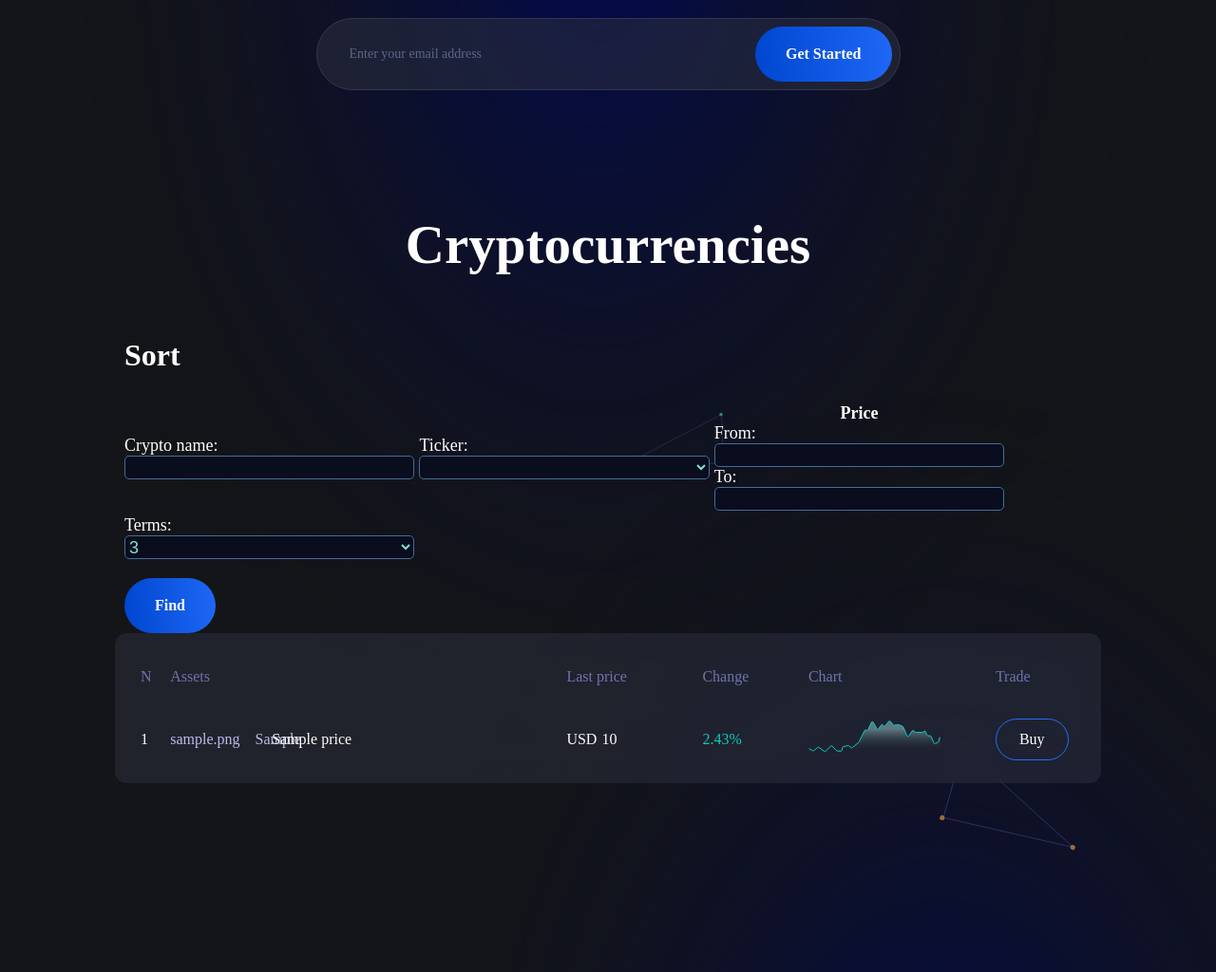
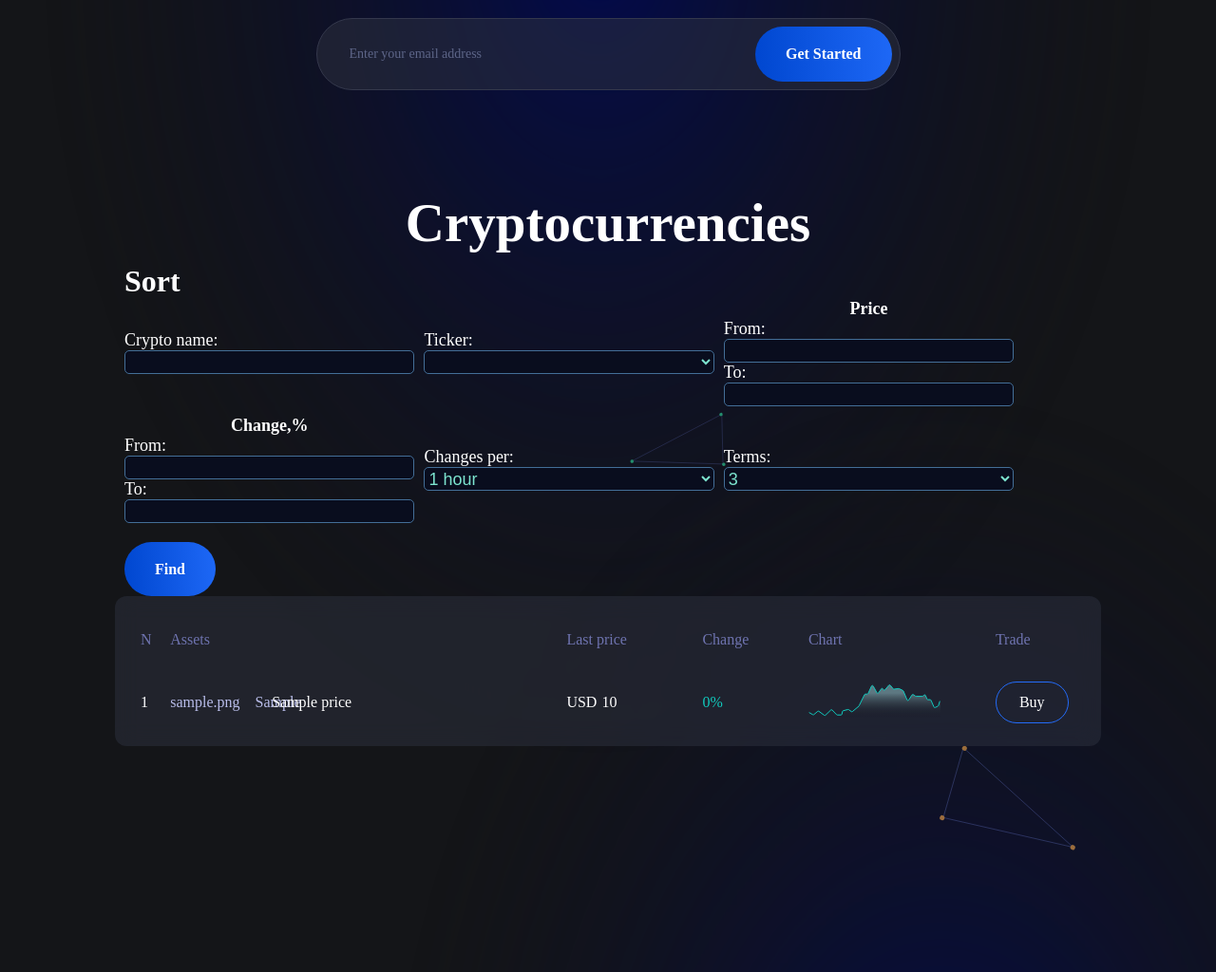
Before and after one commit to EdCrafter/Cryptolly, a PHP site: page /sytes/morePrices.php in a window 1280 px wide. Shown: the part 425-1449 px from the top of the page at 95% size. Run offline with PHP 8.4, Linux system fonts and the light colour scheme; tables that the repository leaves empty or names only in its code hold one stand-in row (values such as "Sample post"); some web fonts are replaced.

Commit message:
add change

```diff
--- a/components/css/morePrices.css
+++ b/components/css/morePrices.css
@@ -4,38 +4,40 @@ h1 {
   font-style: normal;
   font-weight: 700;
   line-height: 100%;
+  margin: 15px;
 }
 
-.form-sort{
+.form-sort {
   width: 1018px;
   display: flex;
   align-items: flex-start;
 }
-.form-sort .sort-field>div{
+.form-sort .sort-field > div {
   min-width: 30%;
 }
 /* .sort-field .max-len{
   width: 100%;
 } */
-.form-sort .sort-field>div *{
+.form-sort .sort-field > div * {
   width: 100%;
 }
-.form-sort .sort-field{
+.form-sort .sort-field {
   display: flex;
   flex-wrap: wrap;
-  gap:5px;
+  gap: 10px;
   align-items: center;
 }
-.form-sort form{
+.form-sort form {
   width: 100%;
 }
 
-.form-sort input[type="submit"]{
+.form-sort input[type="submit"] {
   margin-top: 20px;
   height: auto;
 }
 
-.sort-field input , .sort-field select{
+.sort-field input,
+.sort-field select {
   height: 25px;
   color: #7ce4cf;
   border: 1px solid #436e97;
@@ -44,16 +46,36 @@ h1 {
   background-color: #090d1e;
 }
 
-.form-sort h3{
+.form-sort h3 {
   text-align: center;
   font-size: xx-large;
+  margin: 0;
 }
-.form-sort h4{
+.form-sort h4 {
   text-align: center;
   font-size: large;
   margin: 0;
 }
 
-.form-sort{
+.form-sort {
   font-size: large;
 }
+
+.pagination a {
+  display: inline-block;
+  border: 1px solid #00adff;
+  padding: 9px;
+  margin: 8px;
+  background-color: #064769;
+  color: #4cffe2;
+  text-decoration: none;
+  border-radius: 8px;
+  margin-bottom: 20px;
+  font-size: 23px;
+}
+
+.pagination a.active {
+  background-color: #63ffbb;
+  color: #012eff;
+  border-color: #b800fe;
+}
--- a/include/db.php
+++ b/include/db.php
@@ -108,7 +108,7 @@ class QueryBuilder {
 
     public function sql()
     {
-
+        $this->sql = '';
 
         if ($this->insert)
         {
@@ -178,7 +178,12 @@ class DB {
     public function query($sql) {
         if (!$this->isConnect()) return false;
         $r = mysqli_query($this->con, $sql);
-        if (!$r) return false;
+        if (!$r) {
+            echo "s= ";
+            var_dump($sql);
+
+            return false;
+        }
         $rows = [];
         while ($row = mysqli_fetch_assoc($r)) {
             $rows[] = $row;
@@ -188,7 +193,9 @@ class DB {
     public function queryOne($sql) {
         if (!$this->isConnect()) return false;
         $r = mysqli_query($this->con, $sql);
-        if (!$r) return false;
+        if (!$r) {
+            return false;
+        }
         return mysqli_fetch_assoc($r);
     }
     public function executeQuery($sql) {
--- a/sytes/morePrices.php
+++ b/sytes/morePrices.php
@@ -8,25 +8,6 @@
     <link rel="stylesheet" href="../index.css">
     <link rel="stylesheet" href="../components/css/morePrices.css">
     <script src="../components/js/morePrices.js"></script>
-    <style>
-        .pagination a {
-            display: inline-block;
-            border: 1px solid #00adff;
-            padding: 9px;
-            margin: 8px;
-            background-color: #066952;
-            color: #001359;
-            text-decoration: none;
-            border-radius: 8px;
-            margin-bottom: 20px;
-            font-size: 23px;
-        }
-
-        .pagination a.active {
-            background-color: burlywood;
-            color: crimson;
-        }
-    </style>
 </head>
 
 <body>
@@ -112,6 +93,34 @@
                                 ?>
                             </div>
                         </div>
+                        <div class="max-len">
+                            <h4>
+                                Change,%
+                            </h4>
+                            <div>
+                                <div>
+                                    From:
+                                </div>
+                                <?php
+                                HtmlHelper::inputText("changeFrom", Request::get('changeFrom'));
+                                ?>
+                            </div>
+                            <div>
+                                <div>
+                                    To:
+                                </div>
+                                <?php
+                                HtmlHelper::inputText("changeTo", Request::get('changeTo'));
+                                ?>
+                            </div>
+                        </div>
+                        <div>
+                            <div> Changes per:</div>
+                            <?php
+                            $timeType = ['1 hour','1 day','7 day','1 month'];
+                            HtmlHelper::select("changes_per",$timeType ,Request::get('changes_per'));
+                            ?>
+                        </div>
                         <div>
                             <div> Terms:</div>
                             <?php
@@ -123,7 +132,9 @@
                 </form>
             </div>
             <div class="assets wide-content">
+
                 <table>
+
                     <thead>
                         <tr>
                             <th>N</th>
@@ -138,10 +149,7 @@
 
 
                         <?php
-                        $sql = $mysqli->find("cryptocurrencies")->select('COUNT(crypto_id)');
-                        $count = $sql->rows()[0]['COUNT(crypto_id)'];
-                        $pagination->setRowsCount($count);
-                        $pagination->setPage(Request::get('page', 1));
+
                         $sql = $mysqli->find("prices")->select([
                             'MAX(img_svg) as img', 'MAX(ticker) as ticker',
                             'MAX(name) as name', 'MAX(currency_name) as currency', 'MAX(price) as price'
@@ -166,22 +174,65 @@
                             $params['name'] = Request::get('name');
                             $sql->where('name', 'LIKE', "%" . Request::get('name') . "%");
                         }
+                        if (Request::get('priceFrom') != null) {
+                            $params['priceFrom'] = Request::get('priceFrom');
+                            $sql->where('price', '>=',Request::get('priceFrom'));
+                        }
+                        if (Request::get('priceTo') != null) {
+                            $params['priceTo'] = Request::get('priceTo');
+                            $sql->where('price', '<=',Request::get('priceTo'));
+                        }
+
                         $sql->groupBy("cryptocurrencies.crypto_id")
                             ->orderBy("ABS(TIMESTAMPDIFF(SECOND,
-                            CONCAT(MAX(prices.date), ' ',MAX(prices.time)),
-                            NOW()))")
-                            ->offset($pagination->getFirst())->limit($pagination->getLimit());
+                        CONCAT(MAX(prices.date), ' ',MAX(prices.time)),
+                        NOW()))");
+                        $rows = $mysqli->query($sql->sql());
+                        $count = count($rows);
+                        $sql->offset($pagination->getFirst())->limit($pagination->getLimit());
                         $sql = $sql->sql();
                         $rows = $mysqli->query($sql);
+                        $pagination->setRowsCount($count);
+                        $pagination->setPage(Request::get('page', 1));
+                        echo '<div class="pagination">';
+                        echo $pagination->show();
+                        echo '</div>';
                         if ($rows === false) {
                             echo 'Error select';
                         } else {
                             $pagination->setParams($params);
-                            echo '<div class="pagination">';
-                            echo $pagination->show();
-                            echo '</div>';
                             $num = $pagination->getFirst();
                             foreach ($rows as $row) {
+                                $change=0;
+                                $sign = '';
+                                if (Request::get('сhanges_per') != null) {
+                                    $timeBefore= Request::get('сhanges_per');
+                                    $params['сhanges_per'] = $timeBefore;
+                                    $crypto_id = $mysqli->find('cryptocurrencies')->select('cryptocurrencies.crypto_id')
+                                    ->where('ticker','=',$row['ticker']);
+                                    $crypto_id = $mysqli->query($crypto_id->sql())[0]['crypto_id'];
+                                    $sql=$mysqli->find('prices')->select('price')->where('prices.crypto_id','=',$crypto_id)
+                                    ->orderBy("ABS(TIMESTAMPDIFF(SECOND,
+                                    CONCAT(prices.date, ' ',prices.time),
+                                    DATE_SUB(NOW(), INTERVAL $timeBefore)))")->limit(1);
+                                    $priceBefore = $mysqli->query($sql->sql())[0]['price'];
+                                    if(abs($row['price'])>0.00001){
+                                        $price = $row['price'];
+                                    }
+                                    else{
+                                        $price = 0.00001;
+                                    }
+                                    $change = number_format(100-100*$priceBefore/$price ,2);
+                                    if ($change>100) {
+                                        $sign = '>';
+                                        $change =100;
+                                    }
+                                    if ($change<-100) {
+                                        $sign = '<';
+                                        $change =-100;
+                                    }
+                                }
+
                                 echo '<tr>';
                                 echo "<td><div>" . ($num + 1) . "</div></td>";
                                 echo "<td class='table-assets'>";
@@ -195,7 +246,7 @@
                                 echo "</td>";
                                 echo "<td><div><span><span>" . $row['currency'] . "</span><span>" . $row['price'] . '</span></span></div></td>';
                                 echo "<td>";
-                                echo '<div><span class="appreciation">2.43%</span></div>';
+                                echo '<div><span class="appreciation">'.$change.'%</span></div>';
                                 echo "</td>";
                                 echo "<td class='chart'><div>";
                                 echo '<span ><img src="/img/graphikEx.svg" alt="chart"></span>';
@@ -210,6 +261,11 @@
                         ?>
                     </tbody>
                 </table>
+                <?php
+                echo '<div class="pagination">';
+                echo $pagination->show();
+                echo '</div>';
+                ?>
             </div>
         </div>
     </div>
```
